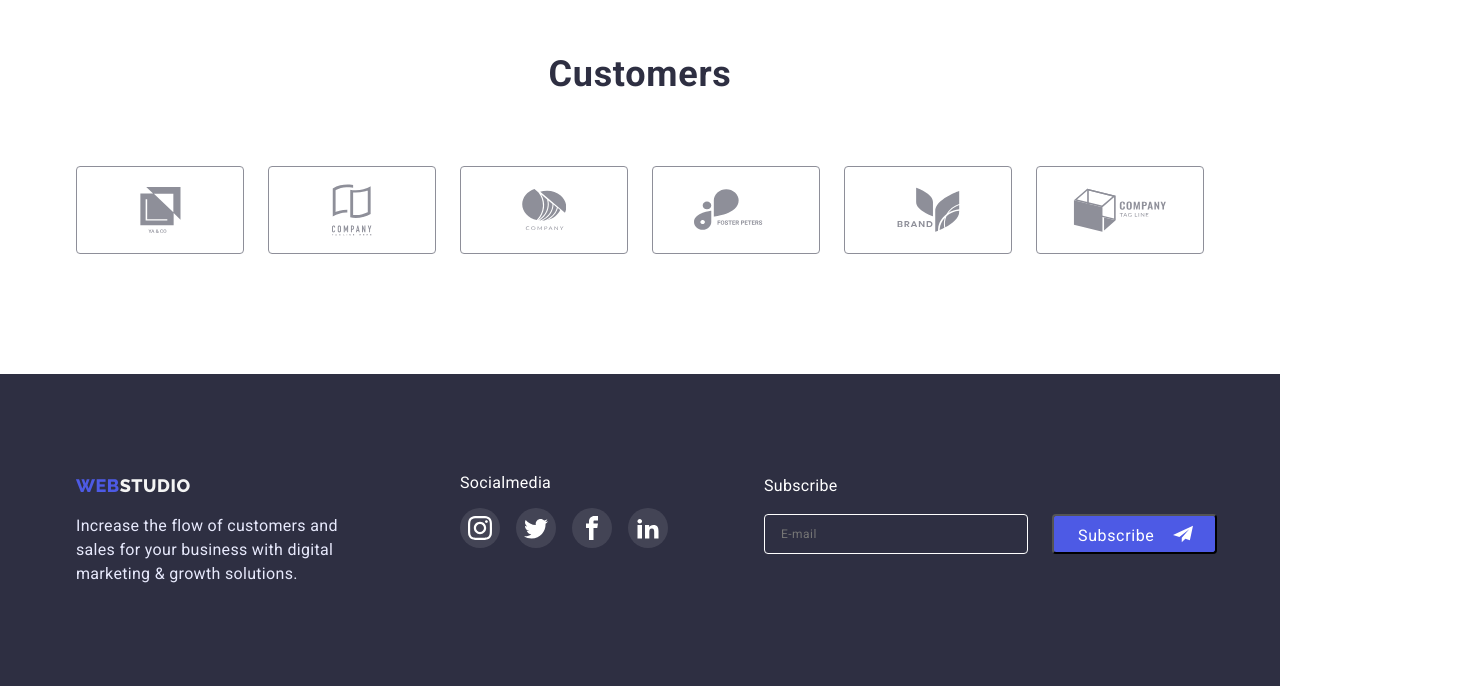
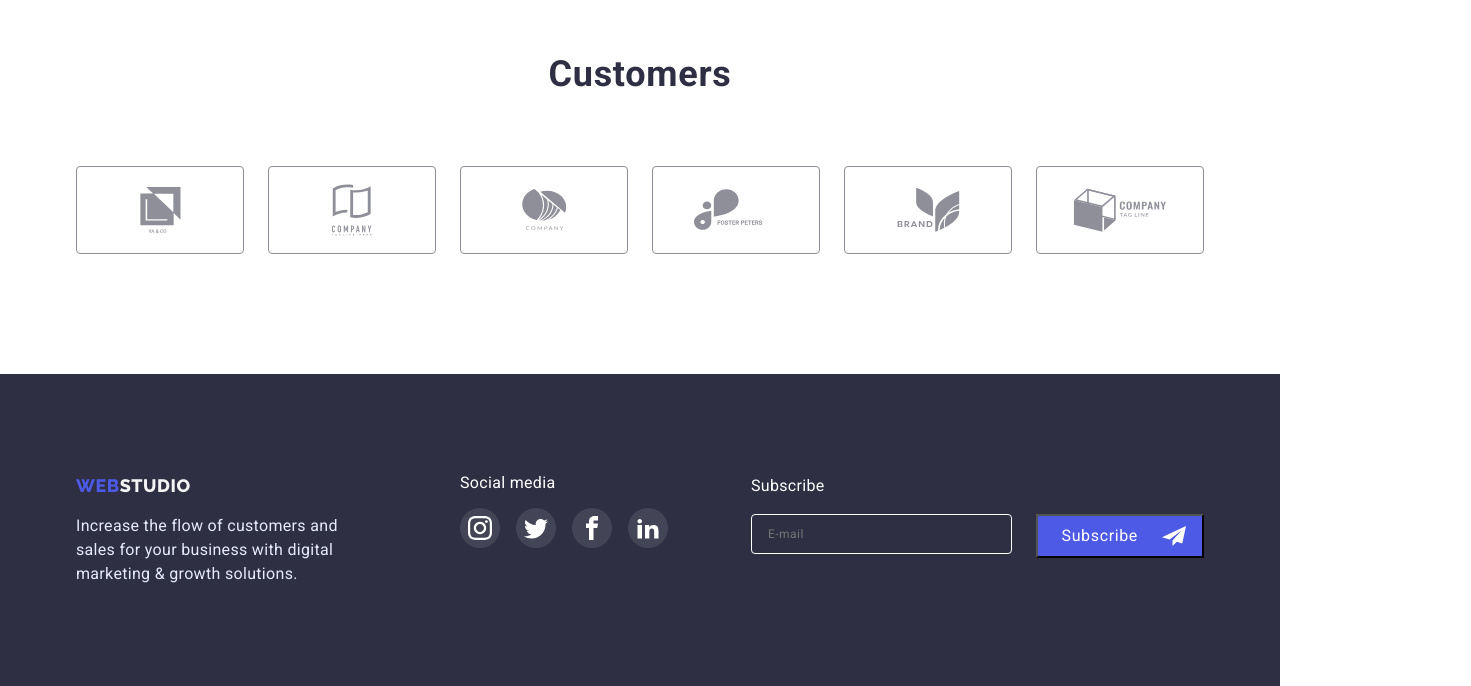
Before and after one commit to VictoriaMendas/goit-makeup-homework-06, a plain HTML site: page index.html in a window 1280 px wide. Shown: the part 2553-3239 px from the top of the page, 1471 px wide, since content can reach past the window. Drawn offline with nearby package versions, Linux system fonts and the light colour scheme.

Commit message:
HW-06 Fixed

```diff
--- a/css/style.css
+++ b/css/style.css
@@ -513,21 +513,19 @@ margin-bottom: 16px;
   letter-spacing: 0.02em;
   color: var(--thirdary-title-color);
   margin-bottom: 16px;
-  margin-left: 80px;
 }
-.footer-iput-subscribe {
-  width: 453px;
+.footer-input-subscribe {
+width: 453px;
   height: 80px;
-  position: relative;
+  margin-left: auto;
   transition: box-shadow var(--transition-duraction-and-func);
 }
-.footer-input-subscribe:is (:hover, :focus) {
+.footer-input-subscribe:is(:hover, :focus) {
 box-shadow: (0px 4px 4px rgba(0, 0, 0, 0.25));
 }
 .input-email {
   width: 264px;
   height: 40px;
-  margin-left: 80px;
   border: 1px solid var(--thirdary-title-color);
 background-color: var(--main-title-color);
     border-radius: 4px;
@@ -535,26 +533,25 @@ background-color: var(--main-title-color);
    outline: transparent;
    margin-bottom: 4px;
    font-size: 12px;
-line-height: 24px;
+line-height: 2;
 display: flex;
 align-items: center;
 letter-spacing: 0.04em;
+color: var(--thirdary-title-color);
 
 }
 
 .btn-input-footer {
   color: var(--thirdary-title-color);
   background-color: var(--back-color-title);
-  padding: 8px 24px;
+  padding: 8px 16px 8px 24px;
   margin-left: 24px;
 flex-direction: row;
-border-radius: 4px;
-width: 165px;
-height: 40px;
+border-radius: none;
 font-size: 16px;
-line-height: 24px;
+line-height: 1.5;
 display: flex;
-align-items: stretch;
+align-items: center;
 text-align: center;
 letter-spacing: 0.04em;
 
@@ -562,8 +559,7 @@ letter-spacing: 0.04em;
 .social-input-link {
 }
 .input-icon-footer {
-  position: absolute;
-transform: translate(31%);
+margin-left: 24px;
 
 }
 /*----Button-Portfolio----*/
@@ -695,10 +691,8 @@ transition: opacity var(--transition-duraction-and-func), visibility var(--trans
   left: 50%;
  transform: translate(-50%, -50%) scale(1);
   width: 408px;
-  height: 576px;
   background-color: #fcfcfc;
-  padding-left: 24px;
-  padding-right: 24px;
+  padding: 72px 24px 24px;
   margin: 0 auto;
 }
   .modal-close-button {
@@ -744,7 +738,6 @@ line-height: 1.5;
 text-align: center;
 letter-spacing: 0.02em;
 color: var(--main-title-color);
-padding-top: 72px;
 
   }
   .form-label span {
@@ -759,7 +752,7 @@ line-height: 14px;
 letter-spacing: 0.04em;
 color: var(--input-color);
 margin-bottom: 4px;
-margin-top: 8px;
+
   }
   .form-name-message {
     font-weight: 400;
--- a/index.html
+++ b/index.html
@@ -375,7 +375,7 @@
         </p>
 </div>
 <div class="footer-socialmedia">
- <p class="socialmedia">Socialmedia</p>
+ <p class="socialmedia">Social media</p>
         <ul class="footer-social-list link">
           <li class="footer-social-item">
             <a href="#" class="footer-social-link link">
@@ -410,10 +410,10 @@
           <div class="footer-input-subscribe">
           <p class="subscribe-label">Subscribe</p>
           <form class="input-footer">
-            <input type="emailt" name="email" class="input-email" placeholder="E-mail" required>
+            <input type="email" name="email" class="input-email" placeholder="E-mail" required>
           <button class="btn-input-footer">Subscribe
-            <svg class="input-icon-footer">
-              <use href="./images/icons.svg#icon-Frame-3-1" width="24" height="20"></use>
+            <svg class="input-icon-footer" width="24" height="24">
+              <use href="./images/icons.svg#icon-Frame-3-1"></use>
             </svg>
           </button>
           </form>
@@ -435,7 +435,7 @@
           <span class="form-name">Name</span>
           <span class="form-wrapper-icon">
         <input type="text" class="contact-form" name="user-fullname" required>
-      <svg class="form-icon" width="18" height="18">
+      <svg class="form-icon" width="18" height="24">
         <use href="./images/icons.svg#icon-person-black-18dp-1-1"></use>
       </svg>
     </span>
```
Also changed, not shown: portfolio.html (+10 -13 lines).
